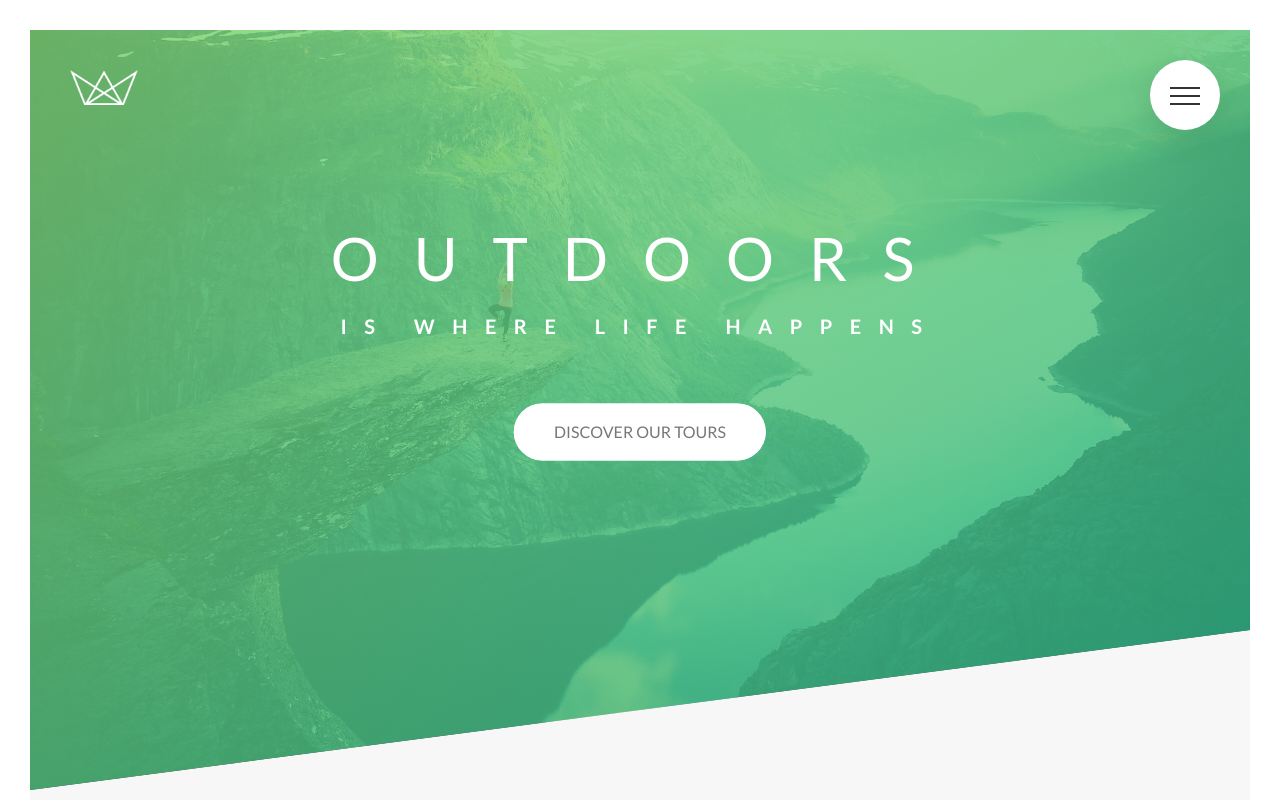
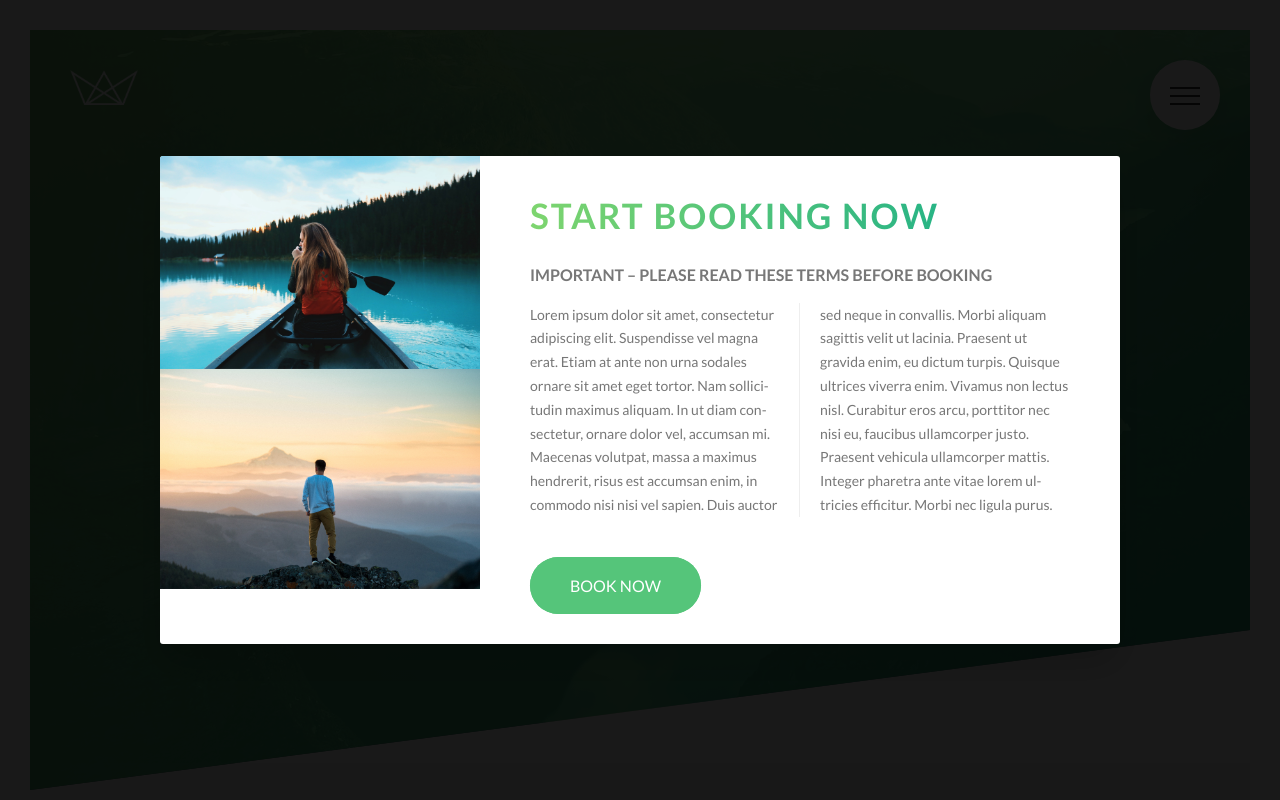
Before and after one commit to mostafaEkbal/Natours, a plain HTML site: page Natours/starter/index.html in a window 1280 px wide. Shown: the top 800 px of the page. Drawn offline with Linux system fonts and the light colour scheme; a web font is replaced by a local one.

Commit message:
popup styling

```diff
--- a/Natours/starter/index.html
+++ b/Natours/starter/index.html
@@ -371,6 +371,24 @@
             </div>
         </footer>
 
+        <div class="popup">
+            <div class="popup__content">
+                <div class="popup__left">
+                    <img src="img/nat-8.jpg" alt="Tour photo" class="popup__img">
+                    <img src="img/nat-9.jpg" alt="Tour photo" class="popup__img">
+                </div>
+
+                <div class="popup__right">
+                    <h2 class="heading-secondary u-margin-bottom-small">Start booking now</h2>
+                    <h3 class="heading-tertiary u-margin-bottom-small">Important &ndash; Please read these terms before booking</h3>
+                    <p class="popup__text u-margin-bottom-medium">
+                        Lorem ipsum dolor sit amet, consectetur adipiscing elit. Suspendisse vel magna erat. Etiam at ante non urna sodales ornare sit amet eget tortor. Nam sollicitudin maximus aliquam. In ut diam consectetur, ornare dolor vel, accumsan mi. Maecenas volutpat, massa a maximus hendrerit, risus est accumsan enim, in commodo nisi nisi vel sapien. Duis auctor sed neque in convallis. Morbi aliquam sagittis velit ut lacinia. Praesent ut gravida enim, eu dictum turpis. Quisque ultrices viverra enim. Vivamus non lectus nisl. Curabitur eros arcu, porttitor nec nisi eu, faucibus ullamcorper justo. Praesent vehicula ullamcorper mattis. Integer pharetra ante vitae lorem ultricies efficitur. Morbi nec ligula purus.
+                    </p>
+                    <a href="#" class="btn btn--green">Book now</a>
+                </div>
+            </div>
+        </div>
+
 
         <!--
         <section class="grid-test">
--- /dev/null
+++ b/Natours/starter/sass/components/_popup.scss
@@ -0,0 +1,54 @@
+.popup {
+    position: fixed;
+    height: 100vh;
+    width: 100%;
+    top: 0;
+    left: 0;
+    background-color: rgba($color-black, 0.9);
+    z-index: 9999;
+
+    &__content {
+        width: 75%;
+        background-color: $color-white;
+        border-radius: 3px;
+        box-shadow: 0 2rem 4rem rgba($color-black, 0.2);
+        @include on-top-of;
+        display: table;
+        overflow: hidden;
+    }
+
+    &__left {
+        width: 33.33333334%;
+        display: table-cell;
+    }
+
+    &__right {
+        width: 66.666666667%;
+        display: table-cell;
+        vertical-align: middle;
+        padding: 3rem 5rem;
+    }
+
+    &__img {
+        display: block;
+        width: 100%;
+    }
+
+    &__text {
+        font-size: 1.4rem;
+        margin-bottom: 4rem;
+
+        -moz-column-count: 2;
+        -moz-column-gap: 4rem;
+        -moz-column-rule: 1px solid $color-grey-light-2;
+
+        column-count: 2;
+        column-gap: 4rem;
+        column-rule: 1px solid $color-grey-light-2;
+
+        -moz-hyphens: auto;
+        -ms-hyphens: auto;
+        -webkit-hyphens: auto;
+        hyphens: auto;
+    }
+}
--- a/Natours/starter/sass/main.scss
+++ b/Natours/starter/sass/main.scss
@@ -15,6 +15,7 @@
 @import "components/bg-video";
 @import "components/form";
 @import "components/back-to-top";
+@import "components/popup";
 
 @import "layout/grid";
 @import "layout/header";
```
Also changed, not shown: Natours/starter/css/style.css.
